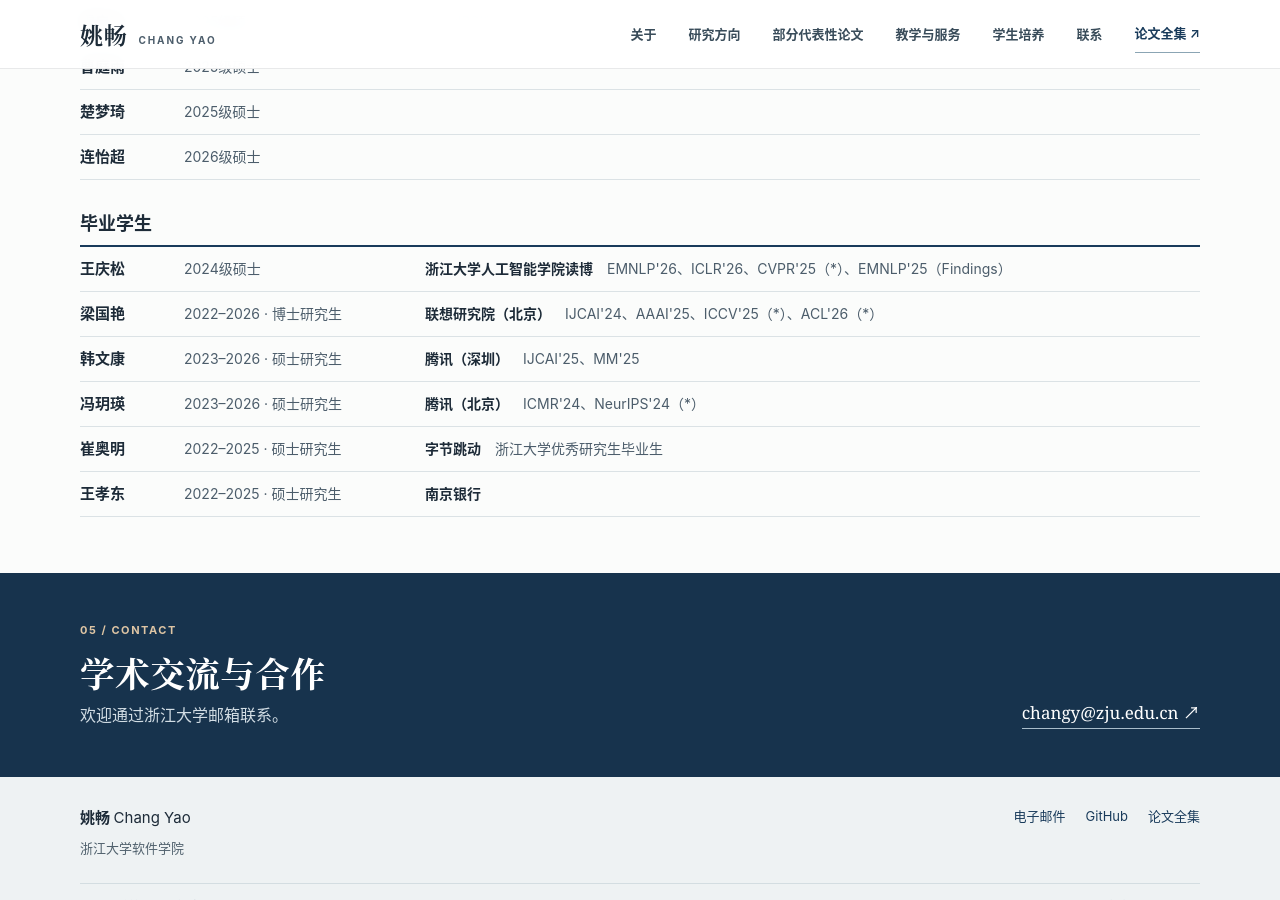
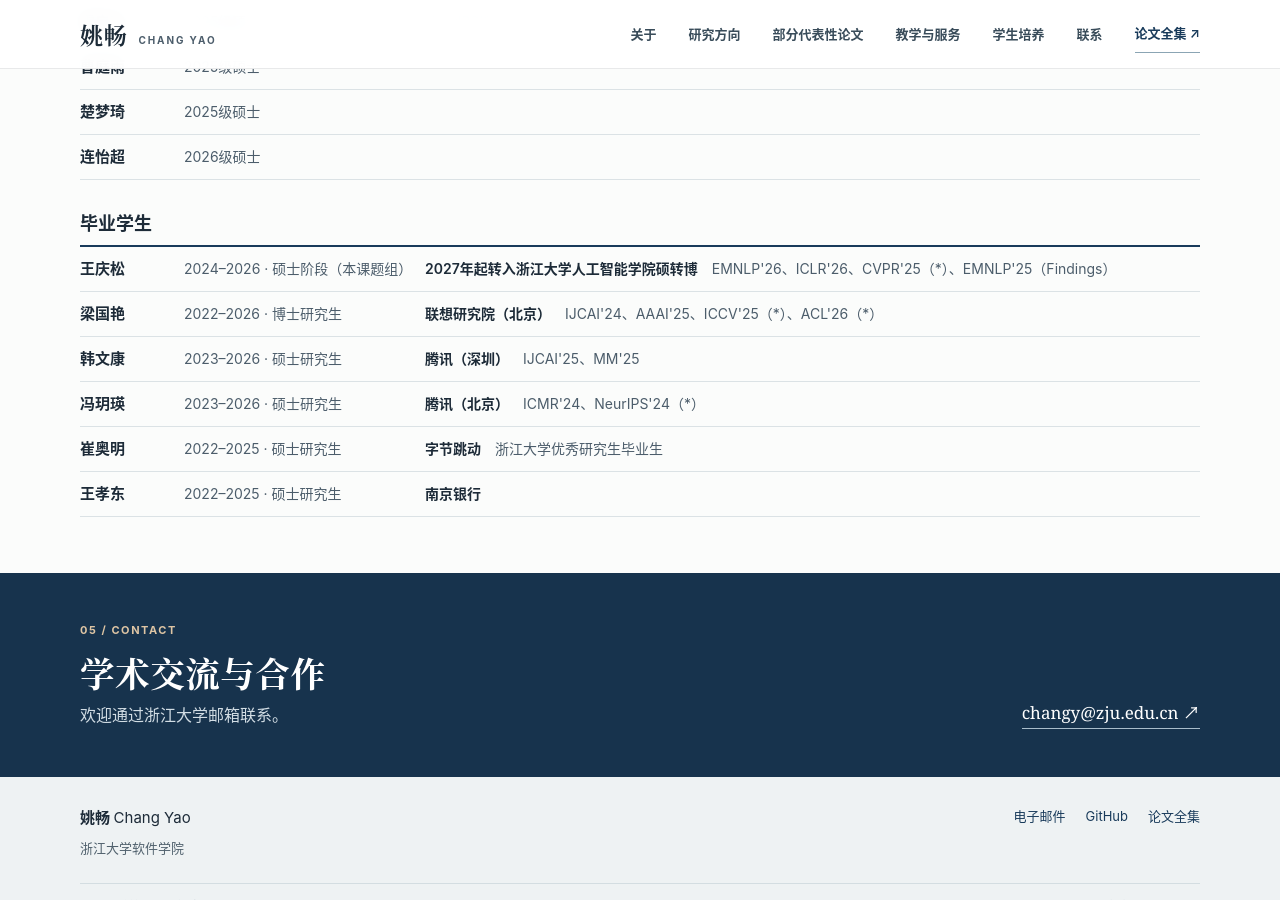
Before and after one commit to yaochang/yaochang.github.io, a Jekyll site: the page built from _pages/about.md, in a window 1280 px wide and 900 px high, scrolled down 2931 px. Built offline with Jekyll 4.4.1, drawn with Linux system fonts in a browser that asks for light colours.

Commit message:
明确王庆松硕士阶段与后续转博去向

```diff
--- a/_pages/about.md
+++ b/_pages/about.md
@@ -195,7 +195,7 @@
     <div class="student-group">
       <div class="student-group__heading"><h3>毕业学生</h3></div>
       <ul class="student-list">
-        <li class="student-row"><strong class="student-row__name">王庆松</strong><span class="student-row__stage">2024级硕士</span><span class="student-row__detail"><span class="student-row__destination">浙江大学人工智能学院读博</span><span class="student-row__achievement">EMNLP'26、ICLR'26、CVPR'25（*）、EMNLP'25（Findings）</span></span></li>
+        <li class="student-row"><strong class="student-row__name">王庆松</strong><span class="student-row__stage">2024–2026 · 硕士阶段（本课题组）</span><span class="student-row__detail"><span class="student-row__destination">2027年起转入浙江大学人工智能学院硕转博</span><span class="student-row__achievement">EMNLP'26、ICLR'26、CVPR'25（*）、EMNLP'25（Findings）</span></span></li>
         <li class="student-row"><strong class="student-row__name">梁国艳</strong><span class="student-row__stage">2022–2026 · 博士研究生</span><span class="student-row__detail"><span class="student-row__destination">联想研究院（北京）</span><span class="student-row__achievement">IJCAI'24、AAAI'25、ICCV'25（*）、ACL'26（*）</span></span></li>
         <li class="student-row"><strong class="student-row__name">韩文康</strong><span class="student-row__stage">2023–2026 · 硕士研究生</span><span class="student-row__detail"><span class="student-row__destination">腾讯（深圳）</span><span class="student-row__achievement">IJCAI'25、MM'25</span></span></li>
         <li class="student-row"><strong class="student-row__name">冯玥瑛</strong><span class="student-row__stage">2023–2026 · 硕士研究生</span><span class="student-row__detail"><span class="student-row__destination">腾讯（北京）</span><span class="student-row__achievement">ICMR'24、NeurIPS'24（*）</span></span></li>
```
